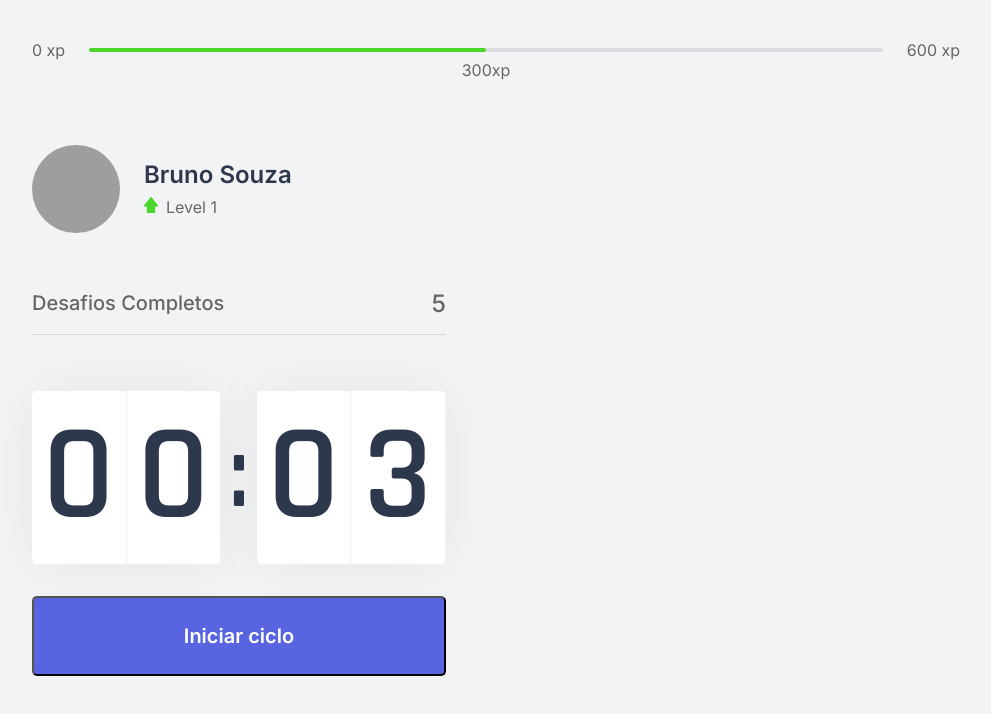
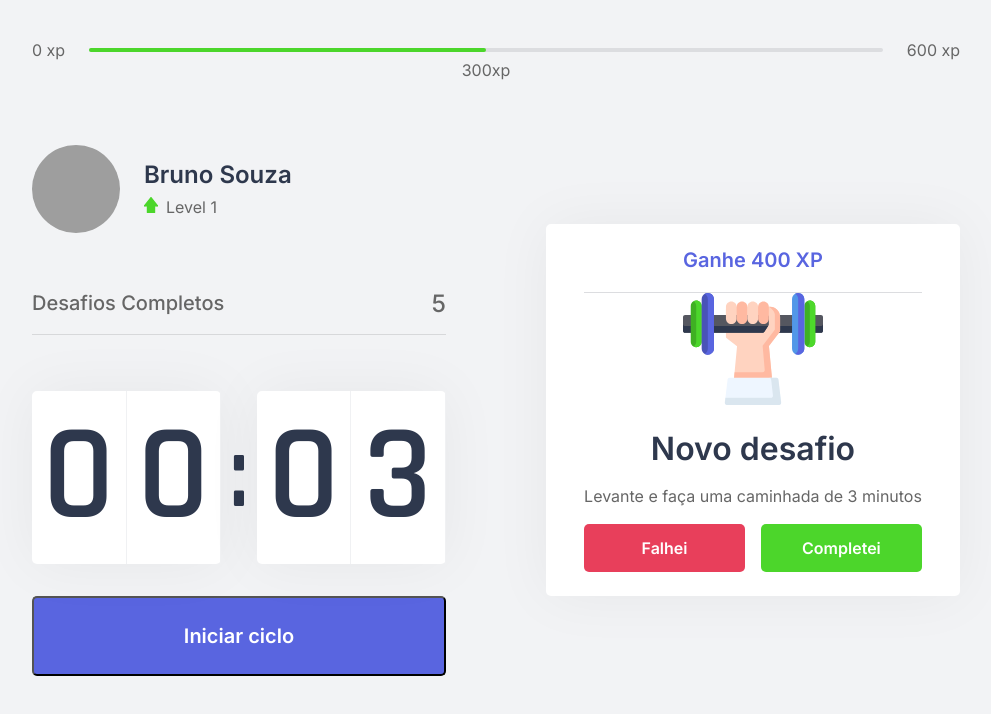
Before and after one commit to arubesu/move-it-next, a Next.js app: page / in a window 1280 px wide. Shown: the top 714 px of the page, without its empty margins (144-1135 px from the left). Built offline with nearby package versions, Linux system fonts and the light colour scheme; grey boxes are pictures that could not be loaded.

Commit message:
Finishing Challengebox

```diff
--- /dev/null
+++ b/src/components/ChallengeBox.tsx
@@ -0,0 +1,55 @@
+
+import React from 'react';
+
+import styles from '../styles/components/ChallengeBox.module.css';
+
+export const ChallengeBox: React.FC = () => {
+  let hasActiveChallenge = true;
+
+  return (
+    <div className={styles.challengeBoxContainer}>
+
+      {
+        hasActiveChallenge ?
+          (
+            <div className={styles.challengeActive}>
+              <header>Ganhe 400 XP</header>
+              <main>
+                <img src="icons/body.svg" alt="Holding Halteres" />
+                <strong>Novo desafio</strong>
+                <p>Levante e faça uma caminhada de 3 minutos</p>
+              </main>
+
+              <footer>
+                <button
+                  type="button"
+                  className={styles.challengeFailedButton}
+                >
+                  Falhei
+                </button>
+                <button
+                  type="button"
+                  className={styles.challengeSucceededButton}
+                >
+                  Completei
+                </button>
+              </footer>
+            </div>
+          )
+          :
+          (
+
+            <div className={styles.challengeNotActive}>
+              <strong>
+                Finalize um ciclo para receber um desafio
+              </strong>
+              <p>
+                <img src="icons/level-up.svg" alt="Level up" />
+                Avance de level completando os desafio
+              </p>
+            </div>
+          )
+      }
+    </div >
+  )
+}
--- a/src/pages/index.tsx
+++ b/src/pages/index.tsx
@@ -1,5 +1,6 @@
 import Head from 'next/head'
 import React from 'react'
+import { ChallengeBox } from '../components/ChallengeBox'
 import { CompletedChallenges } from '../components/CompletedChallenges'
 import { CountDown } from '../components/CountDown'
 import { ExperienceBar } from '../components/ExperienceBar'
@@ -21,6 +22,7 @@
           <CountDown />
         </div>
         <div>
+          <ChallengeBox />
         </div>
       </section>
     </div>
--- /dev/null
+++ b/src/styles/components/ChallengeBox.module.css
@@ -0,0 +1,102 @@
+.challengeBoxContainer {
+  height: 100%;
+  background: var(--white);
+  border-radius: 5px;
+  box-shadow: 0 0 60px rgba(0, 0, 0, 0.05);
+  padding: 1.5rem 2rem;
+  display: flex;
+  flex-direction: column;
+  align-items: center;
+  justify-content: center;
+  text-align: center;
+}
+
+.challengeNotActive {
+  display: flex;
+  flex-direction: column;
+  align-items: center;
+}
+
+.challengeNotActive strong {
+  font-size: 1.5rem;
+  font-weight: 500;
+  line-height: 1.4;
+}
+
+.challengeNotActive p {
+  display: flex;
+  flex-direction: column;
+  align-items: center;
+  line-height: 1.4;
+  max-width: 70%;
+  margin-top: 3rem;
+}
+
+.challengeNotActive p img {
+  margin-bottom: 1rem;
+}
+
+.challengeActive {
+  height: 100%;
+  display: flex;
+  flex-direction: column;
+}
+
+.challengeActive header {
+  color: var(--blue);
+  font-weight: 600;
+  font-size: 1.25rem;
+  padding: 0 2rem 1.25rem;
+  border-bottom: 1px solid var(--gray-line);
+}
+
+.challengeActive main {
+  flex: 1;
+  display: flex;
+  flex-direction: column;
+  align-items: center;
+  justify-content: center;
+}
+
+.challengeActive main strong {
+  font-size: 2rem;
+  font-weight: 600;
+  color: var(--title);
+  margin: 1.5rem 0 1rem;
+}
+
+.challengeActive main p {
+  line-height: 1.5rem;
+  margin-bottom: 1rem;
+}
+
+.challengeActive footer {
+  display: grid;
+  grid-template-columns: 1fr 1fr;
+  gap: 1rem;
+}
+
+.challengeActive footer button {
+  height: 3rem;
+  display: flex;
+  align-items: center;
+  justify-content: center;
+  border: 0;
+  border-radius: 5px;
+  color: var(--white);
+  font-size: 1rem;
+  font-weight: 600;
+  transition: filter 0.2s
+}
+
+.challengeActive footer button.challengeFailedButton {
+  background: var(--red)
+}
+
+.challengeActive footer button.challengeSucceededButton {
+  background: var(--green)
+}
+
+.challengeActive footer button:hover {
+  filter: brightness(0.9);
+}
```
